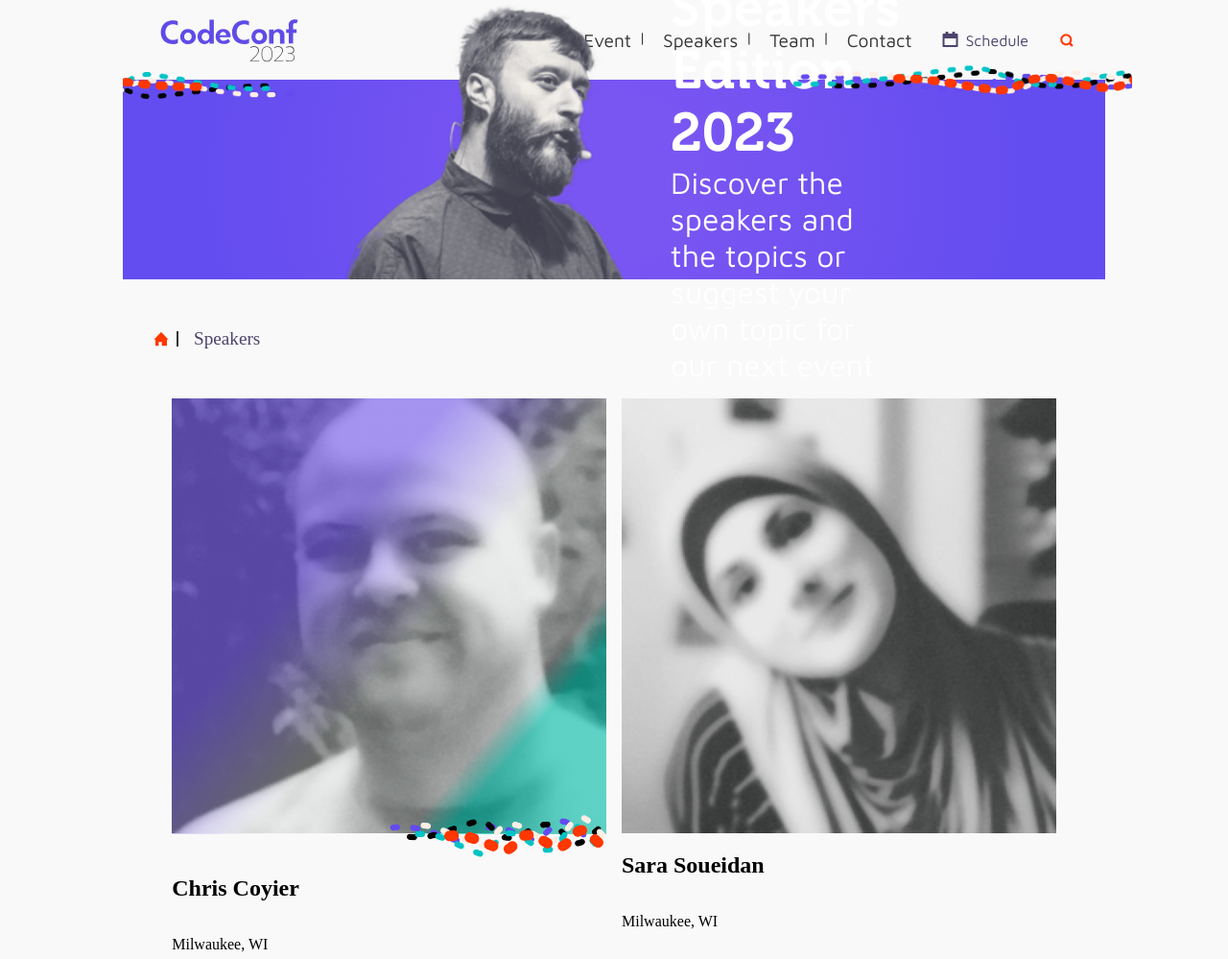
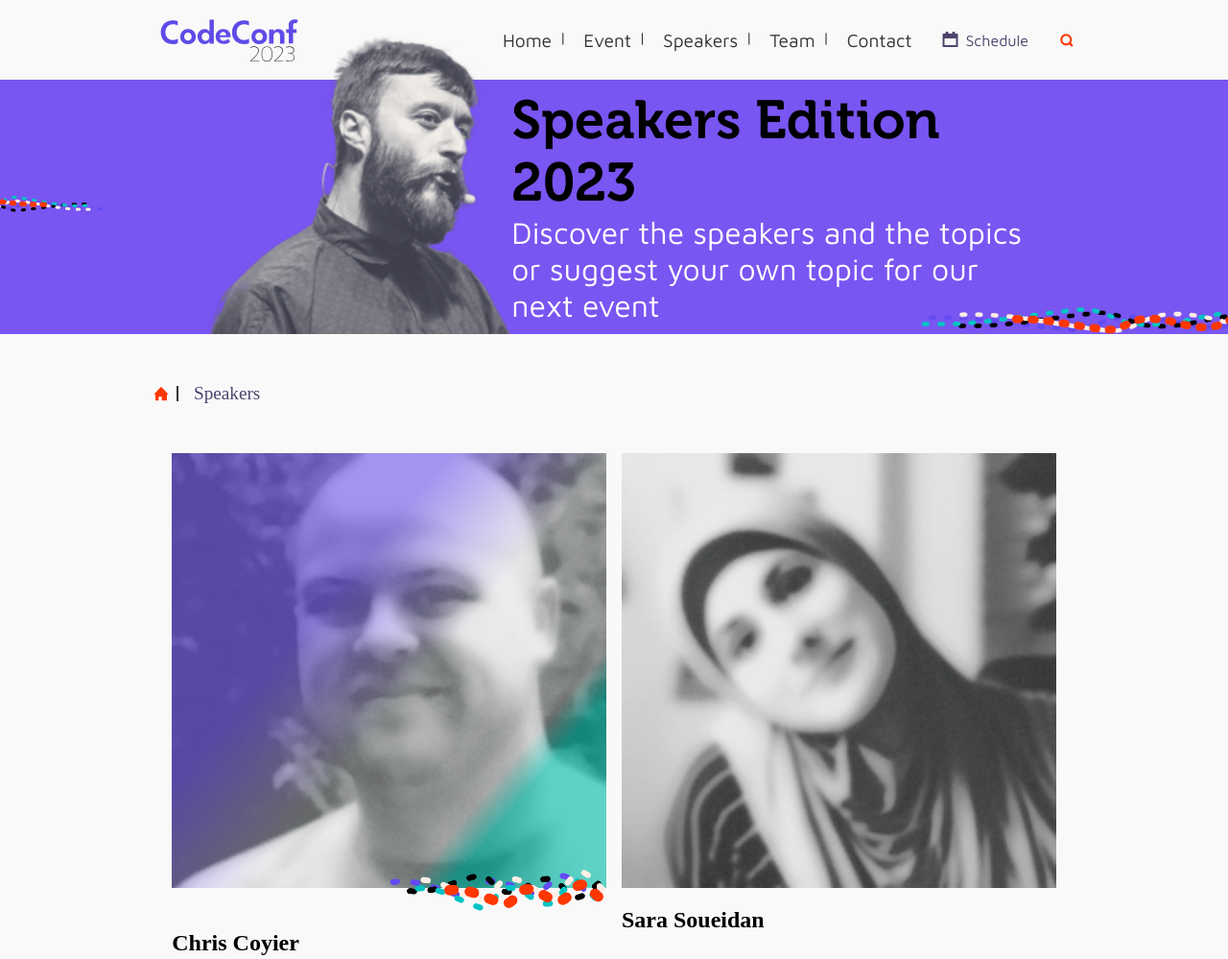
Before and after one commit to florian-davila/florian-codeconf, a plain HTML site: page dist/index.html in a window 1280 px wide. Shown: the top 999 px of the page at 96% size. Drawn offline with Linux system fonts and the light colour scheme; files whose address does not match are found by name; a web font is replaced by a local one.

Commit message:
end 2nd day

```diff
--- a/dist/index.html
+++ b/dist/index.html
@@ -33,7 +33,22 @@
         <i class="icon icon-loop"></i>
       </div>
     </header>
+    <div class="hero">
+      <img
+          src="./image/pattern-stripes-left.png"
+          alt="bulles de différentes couleurs"
+        />
+      <img src="./image/presents.png" alt="prs">
+      <h1>Speakers Edition 2023</h1>
+      <p>Discover the speakers and the topics or suggest your own topic for
+        our next event</p>
+        <img
+        src="./image/pattern-stripes-right.png"
+        alt="bulles de différentes couleurs"
+      />
+    </div>
     <main>
+      <!--
       <div class="slider">
         <img
           src="./image/pattern-stripes-left.png"
@@ -57,6 +72,7 @@
           alt="bulles de différentes couleurs"
         />
       </div>
+      -->
       <div class="pagination">
         <i class="icon icon-home"></i>
 
--- a/src/style/_main.scss
+++ b/src/style/_main.scss
@@ -1,4 +1,31 @@
+.hero {
+    display: grid;
 
+    max-width: 100rem;
+    margin: 0 auto;
+    grid-template-columns: repeat(12, 1fr);
+    background: rgb(121, 85, 242);
+
+    img {
+      position: relative;
+      z-index: 2;
+      margin-block-start: -3rem;
+      width: 100%;
+      grid-column: 3/6;
+      grid-row: span 2;
+      pointer-events: none;
+      align-self: end;
+    }
+    h1, p {
+      grid-column: 6/11;
+    }
+    h1 {
+      align-self: end;
+    }
+    p {
+      align-self: start;
+    }
+  }
 main{
     width: 80vw;
     margin: 0 auto;
@@ -6,14 +33,20 @@ main{
 }.pagination {
   margin-bottom: 2em;
 }
+.hero img:nth-child(1) {
 
+    grid-column: 1/2;
+    grid-row: 1/2;
+
+  }
+  .hero img:nth-child(5) {
+    grid-column: 10/13;
+    align-self: end;
+  }
+/*
 .slider {
   background: rgb(121, 85, 242);
-  background: radial-gradient(
-    circle,
-    rgba(121, 85, 242, 1) 17%,
-    rgba(100, 77, 240, 1) 81%
-  );
+
   height: 13em;
 
   display: flex;
@@ -43,18 +76,20 @@ main{
   flex-direction: column;
   justify-content: center;
   color: #fff;
-}
+} */
 H1 {
   font-size: 3.5em;
   font-family: "Museobold", serif;
 
   margin: 0;
 }
-.slider p {
+.hero p {
   font-size: 2em;
   font-family: "Maven pro", sans-serif;
   font-weight: 400;
   margin: 0;
+  color: #fff;
+
 }
 .pagination {
   width: 75vw;
```
Also changed, not shown: dist/style/style.css, dist/style/style.min.css, 2 other files.
